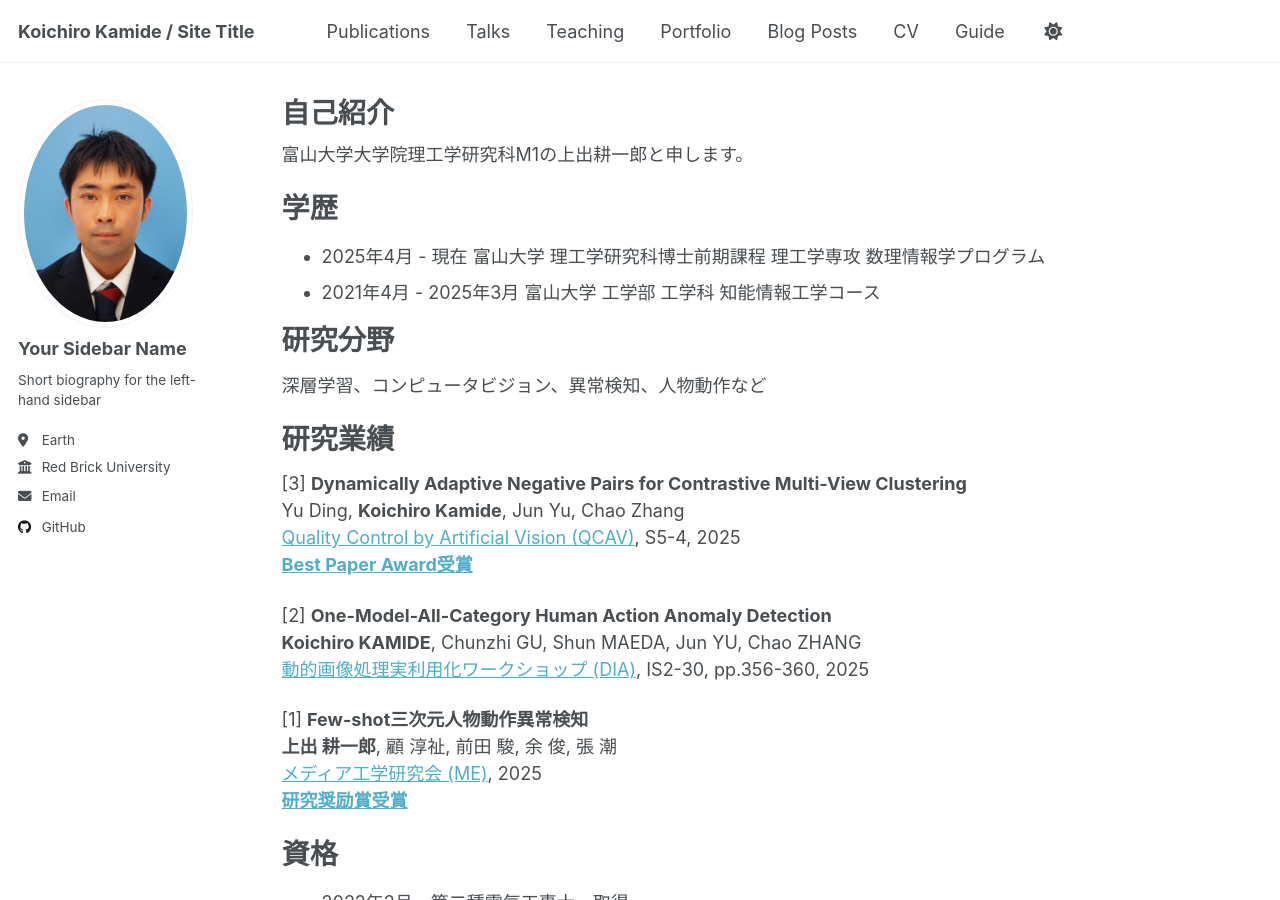
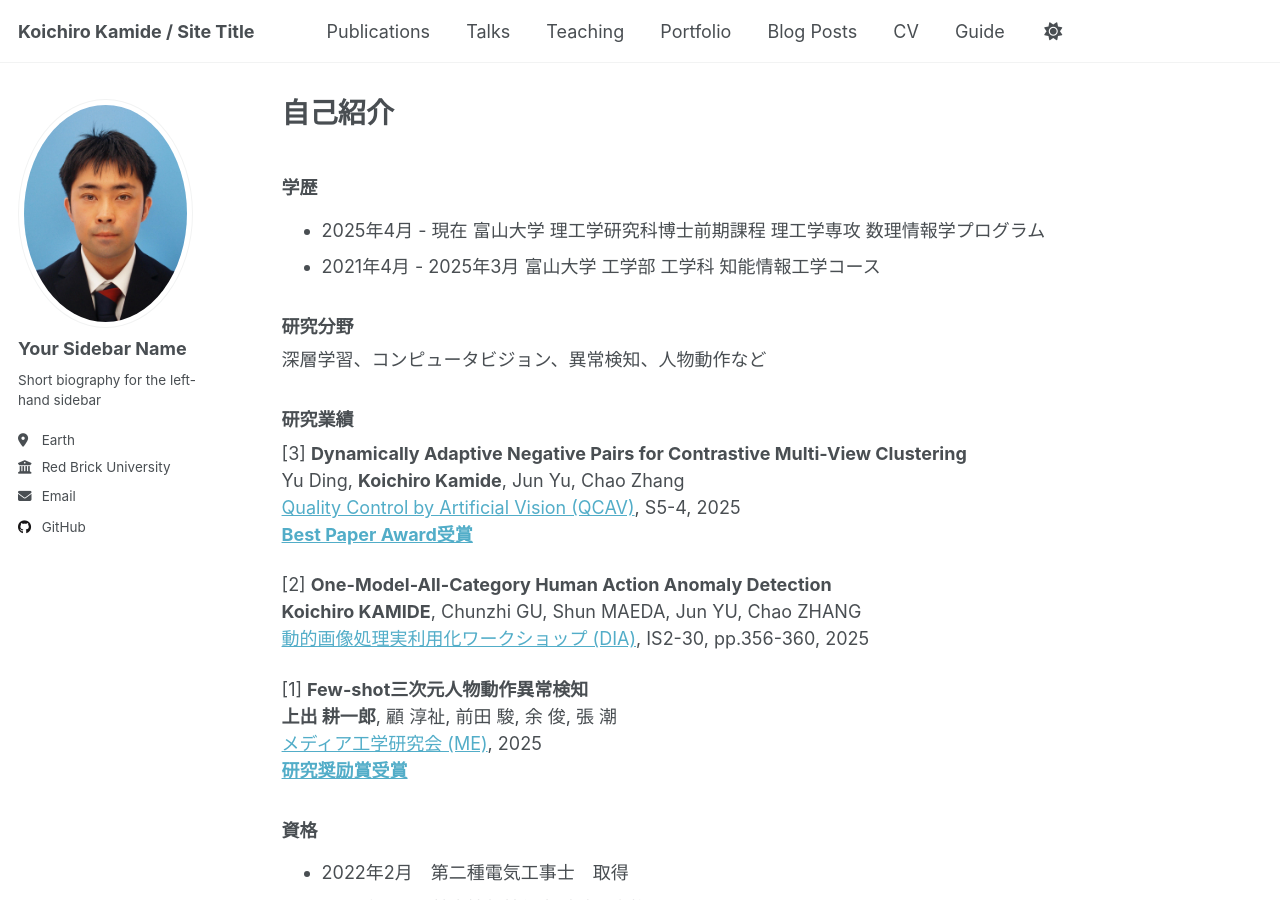
Before and after one commit to koichiro-kamide/koichiro-kamide.github.io, a Jekyll site: the page built from _pages/about.md, in a window 1280 px wide and 900 px high. Built offline with Jekyll 4.4.1, drawn with Linux system fonts in a browser that asks for light colours.

Commit message:
Update about.md

```diff
--- a/_pages/about.md
+++ b/_pages/about.md
@@ -7,18 +7,18 @@ redirect_from:
   - /about.html
 ---
 
-富山大学大学院理工学研究科M1の上出耕一郎と申します。
-# 学歴
+
+### 学歴
 * 2025年4月 - 現在 富山大学 理工学研究科博士前期課程 理工学専攻 数理情報学プログラム
 * 2021年4月 - 2025年3月 富山大学 工学部 工学科 知能情報工学コース
 
 
-# 研究分野
+### 研究分野
 [](Deep Learning,　Computer Vision,　Anomaly Detection,　Human Motion,　etc.)
 深層学習、コンピュータビジョン、異常検知、人物動作など
 
 
-# 研究業績
+### 研究業績
 [3] **Dynamically Adaptive Negative Pairs for Contrastive Multi-View Clustering**
 Yu Ding,  **Koichiro Kamide**,  Jun Yu,  Chao Zhang
 [Quality Control by Artificial Vision (QCAV)](https://www.tc-iaip.org/qcav/2025/), S5-4, 2025
@@ -34,7 +34,7 @@ Yu Ding,  **Koichiro Kamide**,  Jun Yu,  Chao Zhang
 [**研究奨励賞受賞**](https://www.ite.or.jp/study/me/files/award.html)
 
 
-# 資格
+### 資格
 * 2022年2月　第二種電気工事士　取得
 * 2023年6月　基本情報技術者試験　合格
 * 2023年6月　応用情報技術者試験　合格
```
